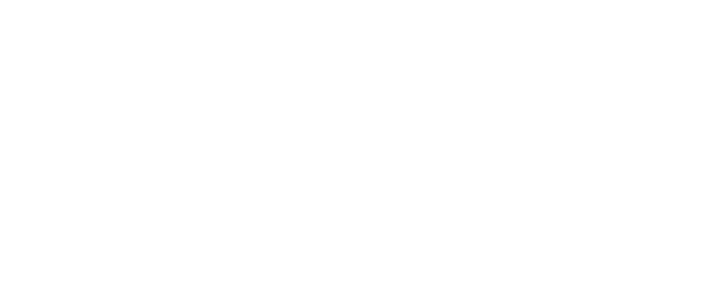
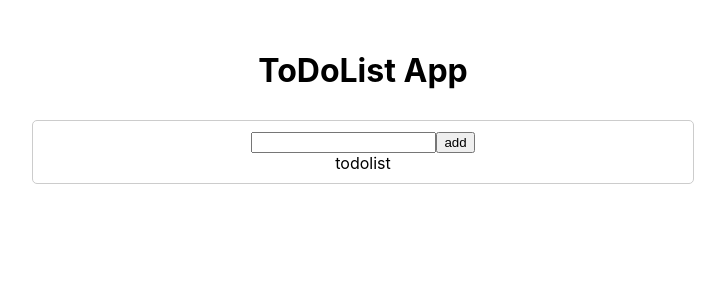
Before and after one commit to hedieh-heydari/ReactToDoApp, a React (Create React App) app: page / in a window 1280 px wide. Shown: the top 300 px of the page, without its empty margins (287-1012 px from the left). Built offline with nearby package versions, Linux system fonts and the light colour scheme.

Commit message:
made basic components of the project

```diff
--- a/src/App.css
+++ b/src/App.css
@@ -1,38 +1,24 @@
 .App {
-  text-align: center;
+  width: 100vw;
+  display: flex;
+  flex-direction: column;
+  align-items: center;
+  margin-top: 20px;
+  padding: 10px;
 }
 
-.App-logo {
-  height: 40vmin;
-  pointer-events: none;
+.App h1 {
+ margin-bottom: 30px;
 }
 
-@media (prefers-reduced-motion: no-preference) {
-  .App-logo {
-    animation: App-logo-spin infinite 20s linear;
-  }
-}
-
-.App-header {
-  background-color: #282c34;
-  min-height: 100vh;
+.container{
   display: flex;
   flex-direction: column;
   align-items: center;
   justify-content: center;
-  font-size: calc(10px + 2vmin);
-  color: white;
+  width: 40rem;
+  background-color: #fff;
+  border: 1px solid #ccc;
+  border-radius: 5px;
+  padding: 10px;
 }
-
-.App-link {
-  color: #61dafb;
-}
-
-@keyframes App-logo-spin {
-  from {
-    transform: rotate(0deg);
-  }
-  to {
-    transform: rotate(360deg);
-  }
-}
--- a/src/App.js
+++ b/src/App.js
@@ -1,8 +1,14 @@
 import './App.css';
+import TodoApp from './Components/TodoApp';
 
 function App() {
   return (
-    <></>
+    <>
+      <div className='App'>
+        <h1>ToDoList App </h1>
+        <TodoApp />
+      </div>
+    </>
   );
 }
 
--- /dev/null
+++ b/src/Components/ToDoForm.js
@@ -0,0 +1,22 @@
+import { useState } from "react";
+
+const ToDoForm = () => {
+    const [todo, setTodo] = useState('')
+    const changeHandler = (e) => {
+        setTodo(e.target.value)
+        console.log(e.target.value)
+    }
+    const submitHandler = (e) => {
+        e.preventDefault();
+    }
+    return (
+        <>
+            <form onSubmit={submitHandler}>
+                <input type='text' value={todo} onChange={changeHandler} />
+                <button type="submit">add</button>
+            </form>
+        </>
+    );
+}
+
+export default ToDoForm;
--- /dev/null
+++ b/src/Components/TodoApp.js
@@ -0,0 +1,17 @@
+import { useState } from "react";
+import ToDoForm from "./ToDoForm";
+import ToDoList from "./TodoList";
+
+const TodoApp = () => {
+    const [todos, setTodos] = useState([]);
+
+    return (
+
+        <div className="container">
+            <ToDoForm />
+            <ToDoList />
+        </div>
+    );
+}
+
+export default TodoApp;
--- /dev/null
+++ b/src/Components/TodoList.js
@@ -0,0 +1,9 @@
+const ToDoList = () => {
+    return (
+        <>
+        todolist
+        </>
+      );
+}
+
+export default ToDoList;
```
